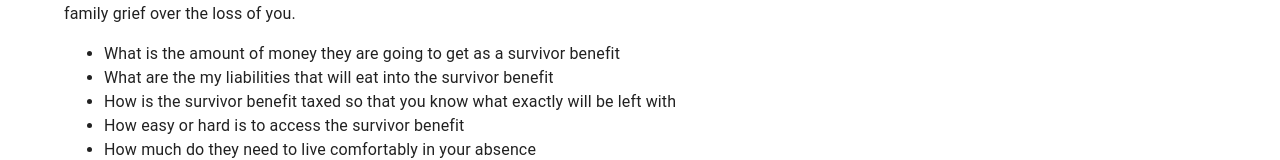
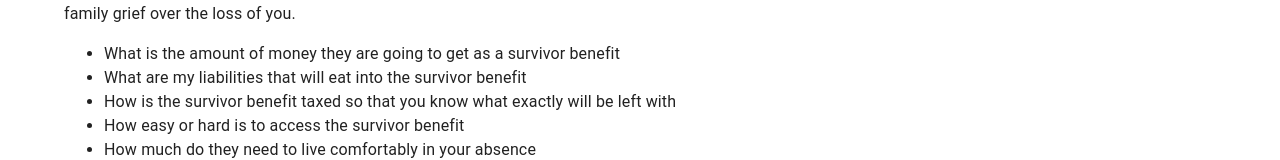
Before and after one commit to seenu433/secure-your-family, a React (Create React App) app: page / in a window 1280 px wide. Shown: the part 327-487 px from the top of the page. Built offline with nearby package versions, Linux system fonts and the light colour scheme; the HTML template or start-up script is replaced by a standard one.

Commit message:
Text correction

```diff
--- a/src/App.js
+++ b/src/App.js
@@ -342,7 +342,7 @@ function App() {
                                 <ul>
                                     <li>What is the amount of money they are going to get as a survivor benefit</li>
                                     <li>
-                                        What are the my liabilities that will eat into the survivor benefit
+                                        What are my liabilities that will eat into the survivor benefit
                                     </li>
                                     <li>
                                         How is the survivor benefit taxed so that you know what exactly will be left with
```
